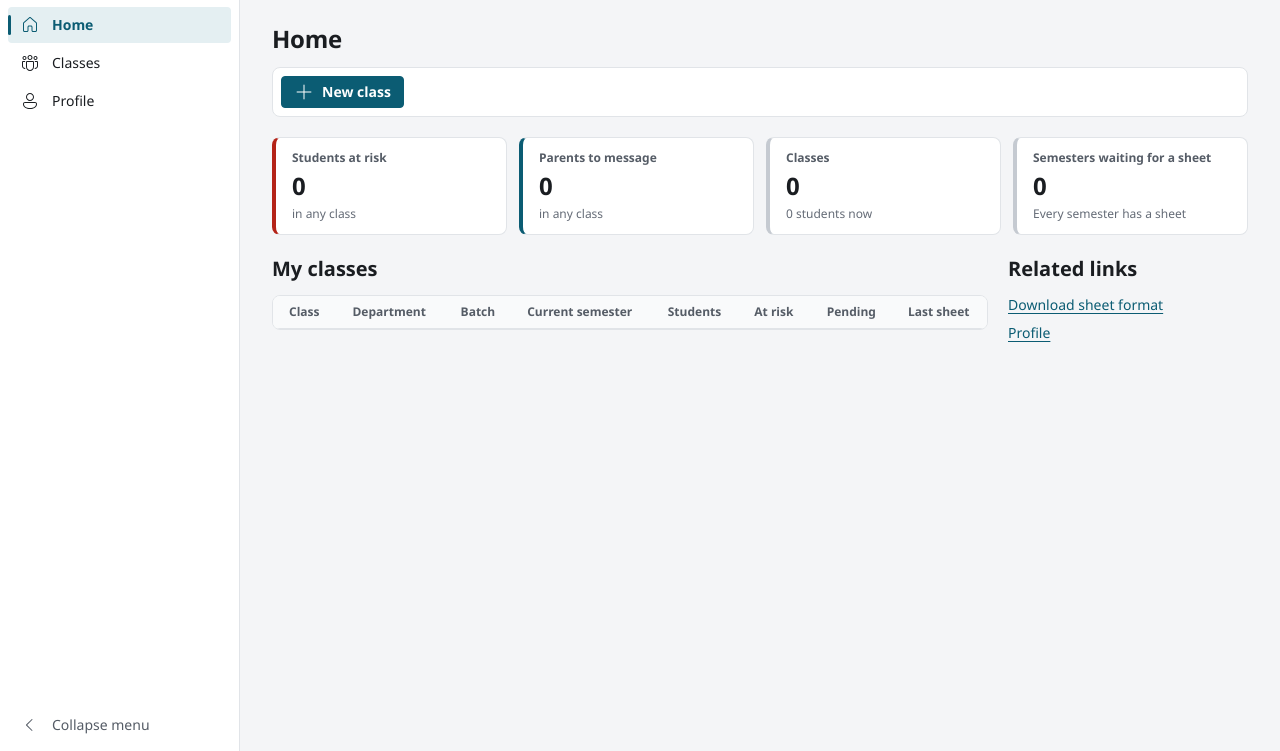
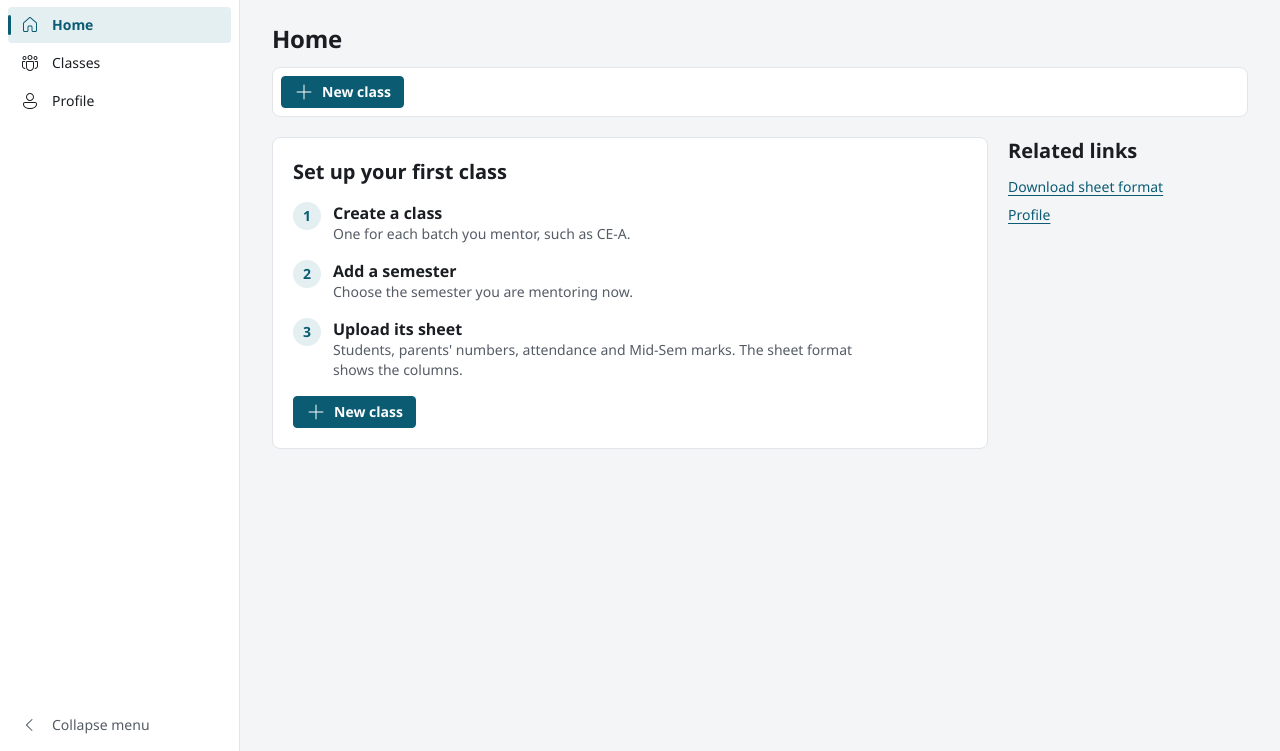
Before and after one commit to Pruthil-21/parent-notifier, a Flask app: page / in a window 1280 px wide. Shown: the part 49-800 px from the top of the page. Run offline with Flask 3, Linux system fonts and the light colour scheme; the visitor is signed in with stand-in values (Sample User, id 1); data comes from the database, SQL or seed files in the repository; data that the repository does not hold is empty; some libraries are stand-ins or nearby versions.

Commit message:
feat(home): add first-run panel

```diff
--- a/parent_notifier/static/css/pages/home.css
+++ b/parent_notifier/static/css/pages/home.css
@@ -20,6 +20,47 @@
     list-style: none;
   }
 
+  /* First run: the three set-up steps, numbered in the accent colour. */
+  .first-run {
+    display: grid;
+    justify-items: start;
+    gap: var(--space-4);
+    padding: var(--space-5);
+    border: 1px solid var(--color-border);
+    border-radius: var(--radius-panel);
+    background: var(--color-surface);
+  }
+
+  .first-run__steps {
+    display: grid;
+    gap: var(--space-4);
+    margin: 0;
+    padding: 0;
+    list-style: none;
+  }
+
+  .first-run__steps li {
+    display: flex;
+    align-items: start;
+    gap: var(--space-3);
+  }
+
+  .first-run__steps p {
+    margin: 0;
+  }
+
+  .first-run__number {
+    display: grid;
+    flex: none;
+    place-items: center;
+    width: 1.75rem;
+    height: 1.75rem;
+    border-radius: 50%;
+    background: var(--color-accent-subtle);
+    color: var(--color-accent-text);
+    font-weight: var(--weight-semibold);
+  }
+
   @media (max-width: 899px) {
     .home-layout {
       grid-template-columns: minmax(0, 1fr);
--- /dev/null
+++ b/parent_notifier/templates/pages/academics/home/_first_run.html
@@ -0,0 +1,28 @@
+{# Shown instead of the tiles and class list until the mentor has a class. #}
+<section class="first-run" aria-labelledby="first-run-heading">
+  <h2 id="first-run-heading">Set up your first class</h2>
+  <ol class="first-run__steps" role="list">
+    <li>
+      <span class="first-run__number numeric" aria-hidden="true">1</span>
+      <div>
+        <h3>Create a class</h3>
+        <p class="text-secondary">One for each batch you mentor, such as CE-A.</p>
+      </div>
+    </li>
+    <li>
+      <span class="first-run__number numeric" aria-hidden="true">2</span>
+      <div>
+        <h3>Add a semester</h3>
+        <p class="text-secondary">Choose the semester you are mentoring now.</p>
+      </div>
+    </li>
+    <li>
+      <span class="first-run__number numeric" aria-hidden="true">3</span>
+      <div>
+        <h3>Upload its sheet</h3>
+        <p class="text-secondary">Students, parents' numbers, attendance and Mid-Sem marks. The sheet format shows the columns.</p>
+      </div>
+    </li>
+  </ol>
+  <a class="button button--primary" href="{{ url_for('classes.new_class') }}">{{ icon("add") }}New class</a>
+</section>
--- a/parent_notifier/templates/pages/academics/home/index.html
+++ b/parent_notifier/templates/pages/academics/home/index.html
@@ -15,9 +15,13 @@
 {% endblock %}
 
 {% block content %}
-{% include "pages/academics/home/_tiles.html" %}
+{% if summary.classes %}{% include "pages/academics/home/_tiles.html" %}{% endif %}
 <div class="home-layout">
+  {% if summary.classes %}
   {% include "pages/academics/home/_classes.html" %}
+  {% else %}
+  {% include "pages/academics/home/_first_run.html" %}
+  {% endif %}
   {% include "pages/academics/home/_related.html" %}
 </div>
 {% endblock %}
```
Also changed, not shown: tests/integration/routes/academics/test_home.py (+13 -0 lines).
